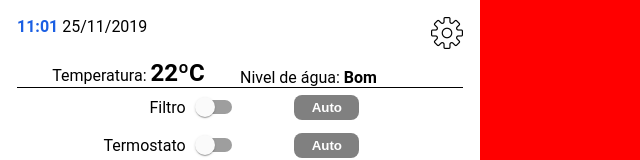
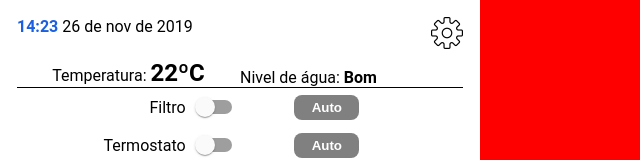
Before and after one commit to AurinoJunior/TCC-Front, a React (Create React App) app: page / in a window 1280 px wide. Shown: the top 160 px of the page, without its empty margins (0-640 px from the left). Built offline with nearby package versions, Linux system fonts and the light colour scheme.

Commit message:
Adicionando hora e data do moment

```diff
--- a/package.json
+++ b/package.json
@@ -4,6 +4,7 @@
   "private": true,
   "dependencies": {
     "@material-ui/core": "^4.7.0",
+    "moment": "^2.24.0",
     "react": "^16.12.0",
     "react-dom": "^16.12.0",
     "react-scripts": "3.2.0",
--- a/src/components/HoraData/HoraData.jsx
+++ b/src/components/HoraData/HoraData.jsx
@@ -1,11 +1,19 @@
 import React, { Component } from 'react'
+import Moment from 'moment'
+import 'moment/locale/pt-br'
 
 import HoraDataStyle from './HoraDataStyle'
 
 export default class HoraData extends Component {
   state = {
-    data: '25/11/2019',
-    hora: '11:01'
+    data: '',
+    hora: ''
+  }
+
+  componentDidMount () {
+    const data = Moment().format('ll')
+    const hora = Moment().format('LT')
+    this.setState({ data, hora })
   }
 
   render () {
```
Also changed, not shown: 1 other file (tests, documents, lock files or other folders).
